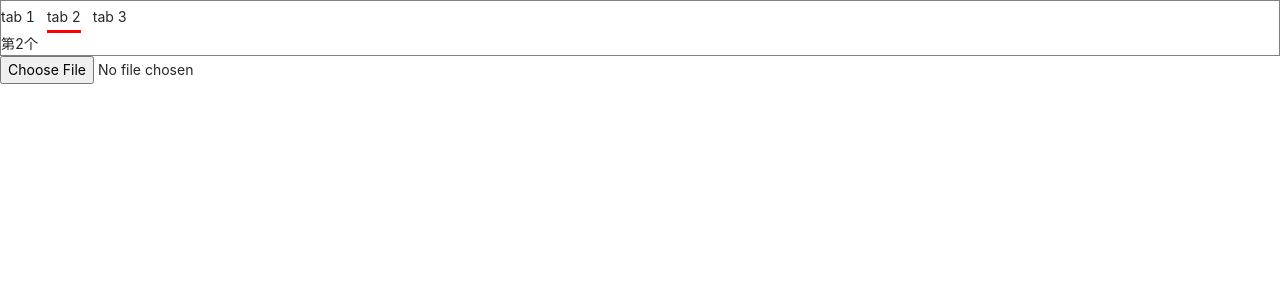
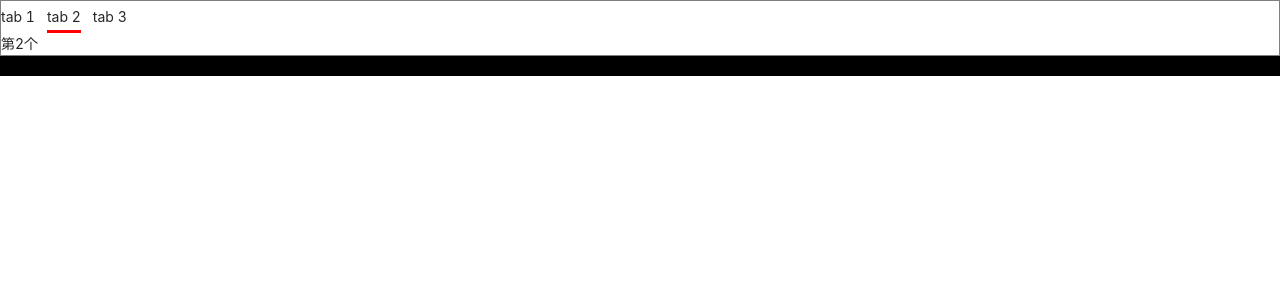
Before and after one commit to aloneWang/react-ts-app, a React app: page / in a window 1280 px wide. Shown: the top 300 px of the page. Built offline with nearby package versions, Linux system fonts and the light colour scheme.

Commit message:
add drag upload

```diff
--- a/src/App.tsx
+++ b/src/App.tsx
@@ -16,7 +16,7 @@ function App() {
     </div>
   )
   const uploadProps:UploadProps = {
-    onSuccess(xhr, body) {
+    onSuccess(body, xhr) {
       console.log(body)
     },
     onError(e: Error) {
@@ -24,7 +24,8 @@ function App() {
     },
     action: '/api/upload', // 在 nodeServe 仓库中
     method: 'post',
-    name: 'img'
+    name: 'img',
+    multiple: true
   }
   return (
     <div className="App">
@@ -40,7 +41,7 @@ function App() {
         </TabPane>
       </Tabs>
       {/* <Steps /> */}
-      <Upload {...uploadProps}/>
+      <Upload {...uploadProps}>上传图片</Upload>
     </div>
   );
 }
--- a/src/components/upload/Upload.tsx
+++ b/src/components/upload/Upload.tsx
@@ -33,15 +33,20 @@ const Upload: React.FC<UploadProps> = props => {
 		}
 	}
 	const onChange = (e: React.ChangeEvent<HTMLInputElement>) => {
-		let fileList = Array.prototype.slice.call(e.target.files)
-		fileList.forEach(file => {
-			// post(file)
-			uploadFile(file, fileList)
-		})
+
+		uploadFilelist(e.target.files)
 		// 更新
 		forceUpdate({})
 	}
 
+	const uploadFilelist = (file: FileList) => {
+		let fileList = Array.prototype.slice.call(file)
+		fileList.forEach((file: Rcfile)=> {
+			// post(file)
+			file.uid = getUid()
+			uploadFile(file, fileList)
+		})
+	}
 	const uploadFile = function(file: Rcfile, fileList: Rcfile[]) {
 		let {beforeUpload} = props
 
@@ -70,7 +75,6 @@ const Upload: React.FC<UploadProps> = props => {
 	}
 	const post = (file: Rcfile) => {
 		if(!isinit.current) return
-		file.uid = getUid()
 		let {
 			transformFile = originfile => originfile,
 			data,
@@ -121,20 +125,46 @@ const Upload: React.FC<UploadProps> = props => {
 		})
 	}
 
+	const onDrop = (e: React.DragEvent<HTMLDivElement>) => {
+		e.preventDefault()
+		if(e.type === 'dragover') return
+		let {files} = e.dataTransfer
+
+		if(!props.multiple) {
+			files = Array.prototype.slice.call(files,0,1)
+		}
+
+		uploadFilelist(files)
+		console.log(e.dataTransfer)
+		props.onDrop?.()
+	}
 	const {
 		component: Tag = 'div',
 		prefixCls = 'rc-upload',
 		className
 	} = props
+
+	const directory = props.directory
+	? { directory: 'directory', webkitdirectory: 'webkitdirectory' }
+	: {}
+
 	return (
 		<Tag
 			className={classNames(`${prefixCls}`, className)}
+			onDrop={onDrop}
+			onDragOver={onDrop}
+			style={{
+				height: '20px',
+				background: 'black'
+			}}
 		>
 			<input
 				type="file"
 				accept={props.accept}
 				multiple={props.multiple}
 				onChange={onChange}
+				style={{display: 'none'}}
+				{...directory}
 			/>
 			{props.children}
 		</Tag>
--- a/src/components/upload/interface.ts
+++ b/src/components/upload/interface.ts
@@ -18,6 +18,7 @@ export interface UploadProps extends Omit<React.InputHTMLAttributes<HTMLInputEle
     withCredentials?: boolean;
     multiple?: boolean;
     prefixCls?: string;
+    directory?: boolean;
     beforeUpload?(file: Rcfile, fileList: Rcfile[]): boolean | Promise<Rcfile>;
     customRequest?: () => any;
     data?: object | ((file: any) => object);
@@ -26,6 +27,7 @@ export interface UploadProps extends Omit<React.InputHTMLAttributes<HTMLInputEle
     onStart?(file: Rcfile):void;
     onSuccess?(ret: object, file: Rcfile, xhr: object):void;
     onProgress?(e: UploadProgress):void;
+    onDrop?(file?: any): void
 
 }
 export interface Rcfile extends File {
```
Also changed, not shown: 1 other file (tests, documents, lock files or other folders).
